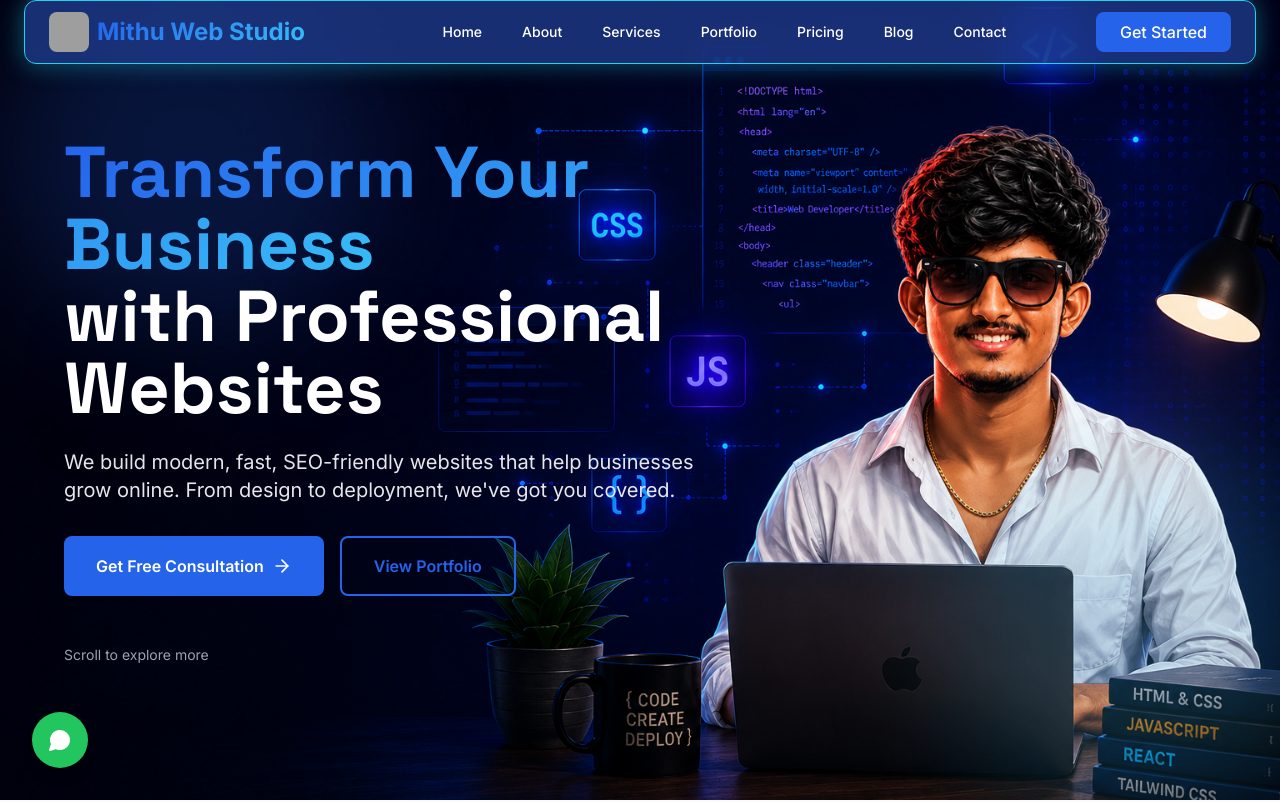
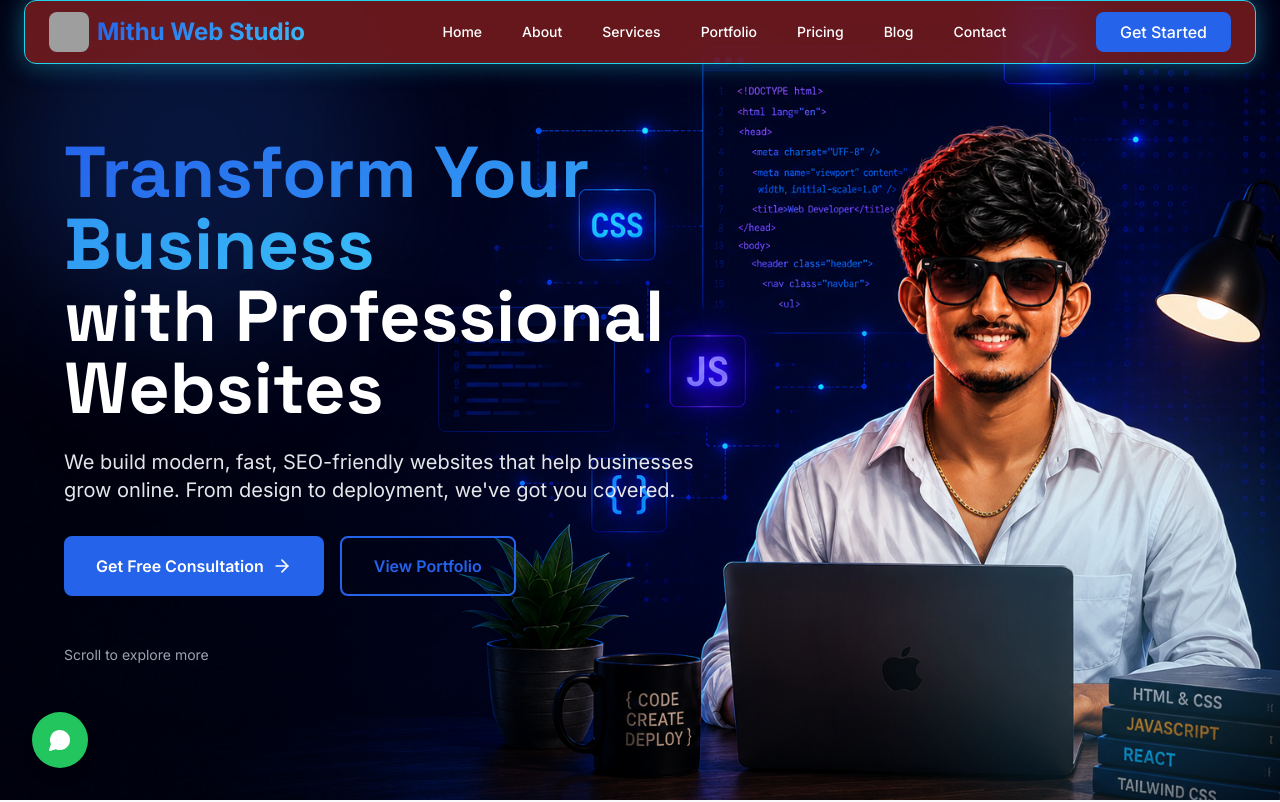
Before and after one commit to sjmithunesh-123/mithuwebstudio, a React (Vite) app: page / in a window 1280 px wide. Shown: the top 802 px of the page. Built offline with nearby package versions, Linux system fonts and the light colour scheme; grey boxes are pictures that could not be loaded; the HTML template or start-up script is replaced by a standard one.

Commit message:
Fix Vite build issue

```diff
--- a/src/components/Navbar.tsx
+++ b/src/components/Navbar.tsx
@@ -34,7 +34,7 @@ export const Navbar: React.FC = () => {
   }`}
 >
   <div className="max-w-7xl mx-auto px-6">
-    <div className="flex justify-between items-center h-16 border border-cyan-400 rounded-xl px-6 py-3 bg-blue-900/80 backdrop-blur-xl shadow-[0_0_25px_rgba(34,211,238,0.4)]">
+    <div className="flex justify-between items-center h-16 border border-cyan-400 rounded-xl px-6 py-3 bg-red-900/80 backdrop-blur-xl shadow-[0_0_25px_rgba(34,211,238,0.4)]">
       {/* Logo */}
       <Link
   to="/"
```
